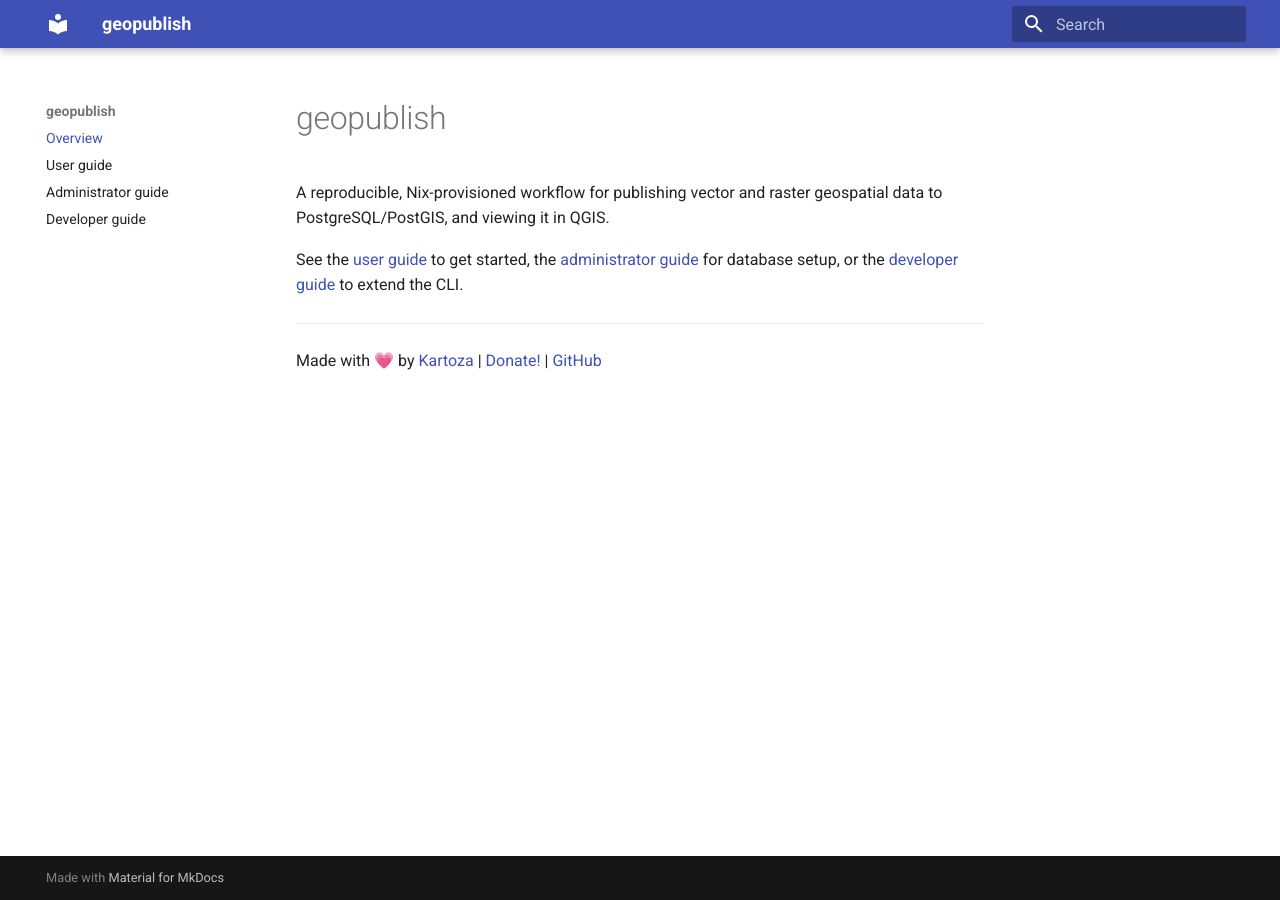
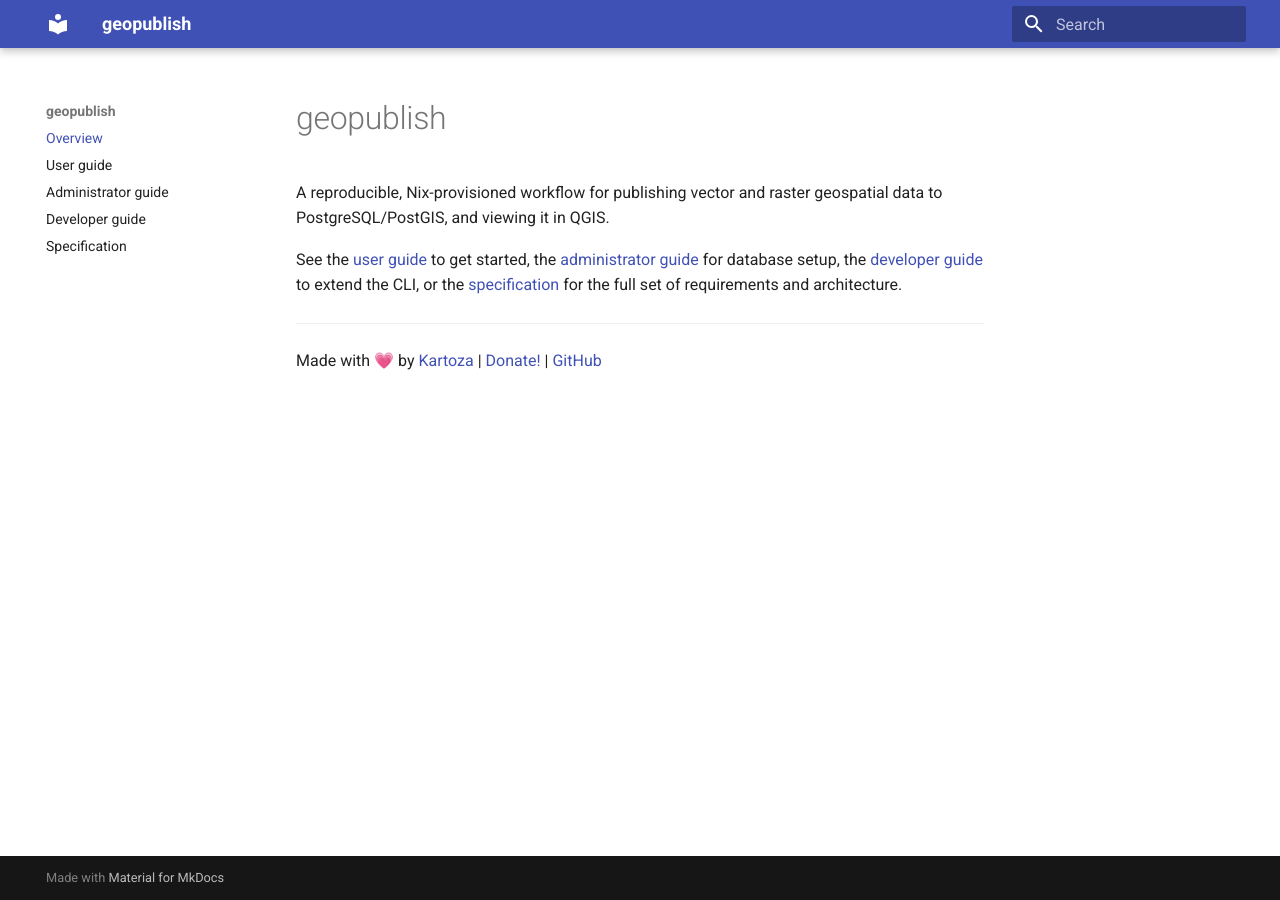
Before and after one commit to timlinux/geopublish, an MkDocs documentation site: the page built from docs/index.md, in a window 1280 px wide. Built offline with MkDocs 1.6.1 and Material for MkDocs 9.7.7, drawn with Linux system fonts in a browser that asks for light colours.

Commit message:
feat: add gp CLI alias, docs-serve command, publish SPECIFICATION.md in docs
gp is a short alias for geopublish (same bin/geopublish script). geopublish
docs-serve / gp docs-serve wraps scripts/docs.sh for a one-command local
docs preview. scripts/docs.sh copies SPECIFICATION.md into the mkdocs nav
as a generated, gitignored page, keeping the root file as the single
source of truth.

Also fixes repo-root resolution in bin/geopublish and scripts/*.sh: they
previously derived it from the script's own location, which under `nix
run` is a read-only Nix store copy, breaking any script that needs to
write into the real checkout (e.g. docs.sh's SPECIFICATION.md copy, or
black's in-place formatting). They now use `git rev-parse --show-toplevel`
against the caller's working directory instead.

Skips pre-commit hooks (--no-verify, user-approved for this commit only):
this sandbox cannot reach nix develop, so black/ruff/codespell/reuse/
gitleaks aren't on PATH here; hooks will enforce normally on future
commits made from a real nix develop shell.

```diff
--- a/docs/index.md
+++ b/docs/index.md
@@ -4,8 +4,10 @@
 geospatial data to PostgreSQL/PostGIS, and viewing it in QGIS.
 
 See the [user guide](user/index.md) to get started, the
-[administrator guide](admin/index.md) for database setup, or the
-[developer guide](developer/index.md) to extend the CLI.
+[administrator guide](admin/index.md) for database setup, the
+[developer guide](developer/index.md) to extend the CLI, or the
+[specification](specification.md) for the full set of requirements and
+architecture.
 
 ---
 
--- a/mkdocs.yml
+++ b/mkdocs.yml
@@ -10,3 +10,4 @@
   - User guide: user/index.md
   - Administrator guide: admin/index.md
   - Developer guide: developer/index.md
+  - Specification: specification.md
```
Also changed, not shown: CHANGELOG.md (+12 -0 lines), README.md (+12 -6 lines), SPECIFICATION.md (+6 -2 lines), 12 other files.
